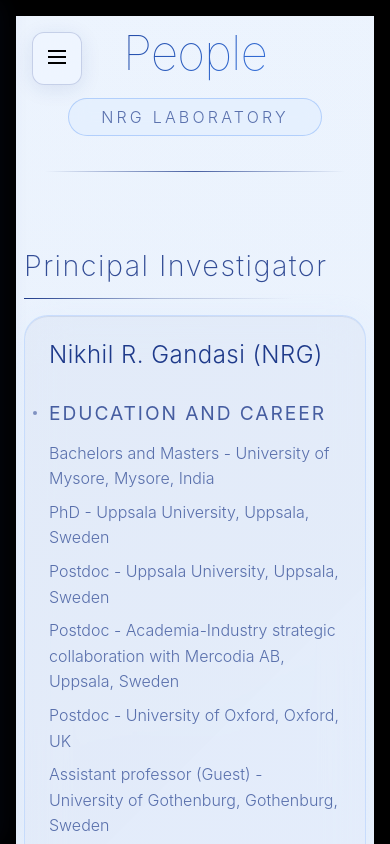
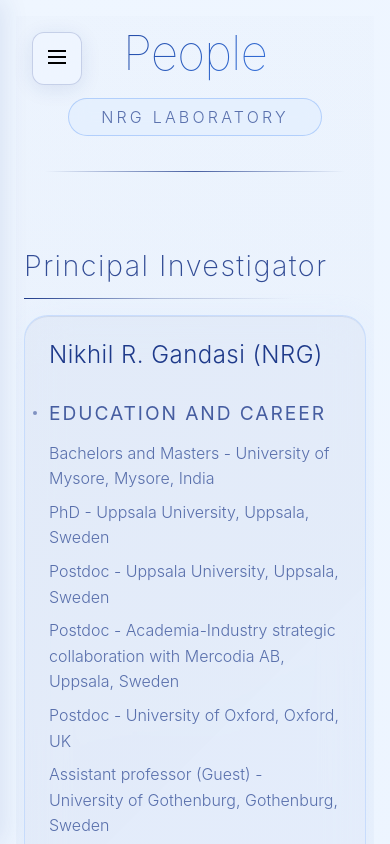
Before and after one commit to aniruddhballal/nikhil-lab-site, a React (Vite) app: page /people in a window 390 px wide. Shown: the top 844 px of the page. Built offline with nearby package versions, Linux system fonts and the light colour scheme.

Commit message:
mobile responsiveness again-8

```diff
--- a/src/styles/People.module.css
+++ b/src/styles/People.module.css
@@ -2,9 +2,8 @@ html, body {
   margin: 0;
   padding: 0;
   width: 100%;
-  background: #000000; /* optional: matches your container bg */
+  background: linear-gradient(135deg, #eff6ff 0%, #dbeafe 100%);
 }
-
 
 /* People.module.css - Medical Research Blue Theme */
 .peopleContainer {
```
